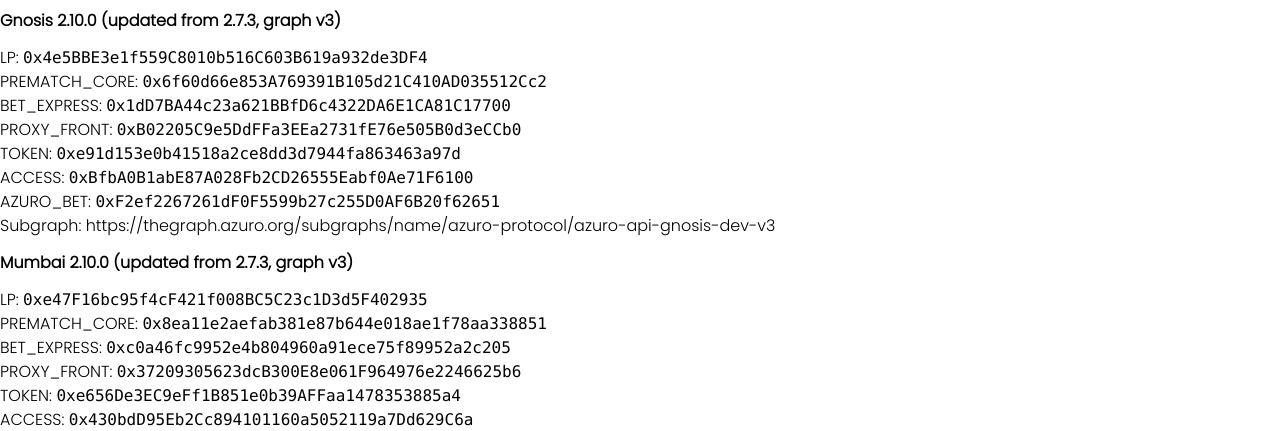
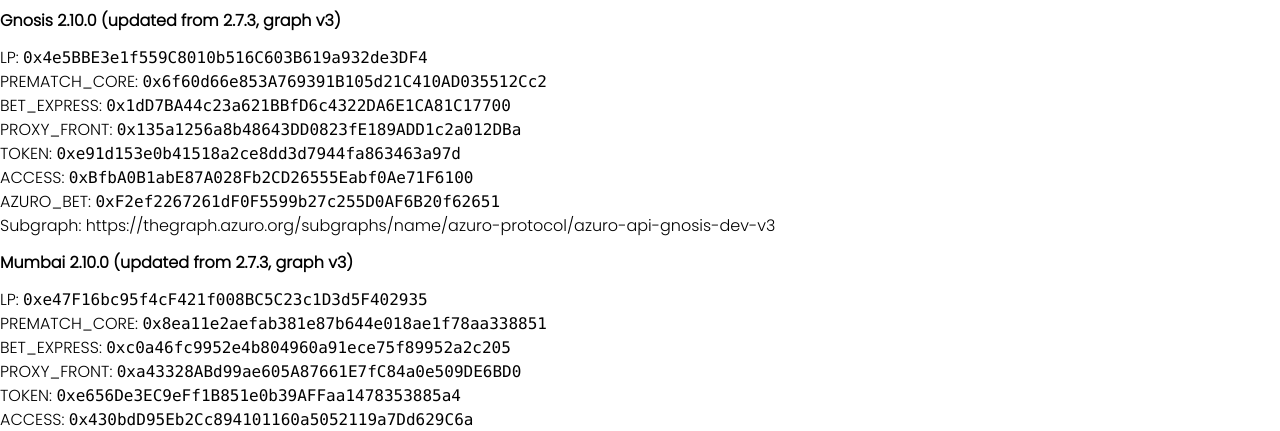
Before and after one commit to Azuro-protocol/gem-docs, a Next.js app: page /hub/releases/4-multi-outcomes-preparation in a window 1280 px wide. Shown: the part 4680-5111 px from the top of the page. Built offline with nearby package versions, Linux system fonts and the light colour scheme.

Commit message:
update proxy-front addresses

```diff
--- a/pages/contracts/deployment-addresses.mdx
+++ b/pages/contracts/deployment-addresses.mdx
@@ -99,7 +99,7 @@ import { ContractsAddresses } from 'components'
         lp: '0xe068Bf88317fA2eb3EAEcBfe1e486d8b2dDe7761',
         prematchCore: '0x0eaa5283990af9ca915b1d82261663d25d039d03',
         expressCore: '0xdab6c085e2a24d3417875ea154c1d0abb5d427f9',
-        proxyFront: '0xB02205C9e5DdFFa3EEa2731fE76e505B0d3eCCb0',
+        proxyFront: '0x135a1256a8b48643DD0823fE189ADD1c2a012DBa',
         betToken: '0xe91D153E0b41518A2Ce8Dd3D7944Fa863463a97d',
         azuroBet: '0xE818aA9A648189aC509D2730fe6824a9D13a8ec7',
         clientCore: '0xFc4910f0E7523063f3640e249Fc0f25542b76899',
@@ -112,7 +112,7 @@ import { ContractsAddresses } from 'components'
         lp: '0xe47F16bc95f4cF421f008BC5C23c1D3d5F402935',
         prematchCore: '0x8ea11e2aefab381e87b644e018ae1f78aa338851',
         expressCore: '0xc0a46fc9952e4b804960a91ece75f89952a2c205',
-        proxyFront: '0x37209305623dcB300E8e061F964976e2246625b6',
+        proxyFront: '0xa43328ABd99ae605A87661E7fC84a0e509DE6BD0',
         betToken: '0xe656De3EC9eFf1B851e0b39AFFaa1478353885a4',
         azuroBet: '0x3C37477122187B511E04F4Bc0F00872F7f5EC2Db',
         clientCore: '0x5Fe90792019Cd8eF972dEF2a9e5CCC72F9B40EF1',
--- a/pages/hub/releases/4-multi-outcomes-preparation.mdx
+++ b/pages/hub/releases/4-multi-outcomes-preparation.mdx
@@ -285,7 +285,7 @@ To accommodate the current implementation, a new version of the Subgraph has bee
     LP: `0x4e5BBE3e1f559C8010b516C603B619a932de3DF4`<br />
     PREMATCH_CORE: `0x6f60d66e853A769391B105d21C410AD035512Cc2`<br />
     BET_EXPRESS: `0x1dD7BA44c23a621BBfD6c4322DA6E1CA81C17700`<br />
-    PROXY_FRONT: `0xB02205C9e5DdFFa3EEa2731fE76e505B0d3eCCb0`<br />
+    PROXY_FRONT: `0x135a1256a8b48643DD0823fE189ADD1c2a012DBa`<br />
     TOKEN: `0xe91d153e0b41518a2ce8dd3d7944fa863463a97d`<br />
     ACCESS: `0xBfbA0B1abE87A028Fb2CD26555Eabf0Ae71F6100`<br />
     AZURO_BET: `0xF2ef2267261dF0F5599b27c255D0AF6B20f62651`<br />
@@ -296,7 +296,7 @@ To accommodate the current implementation, a new version of the Subgraph has bee
     LP: `0xe47F16bc95f4cF421f008BC5C23c1D3d5F402935`<br />
     PREMATCH_CORE: `0x8ea11e2aefab381e87b644e018ae1f78aa338851`<br />
     BET_EXPRESS: `0xc0a46fc9952e4b804960a91ece75f89952a2c205`<br />
-    PROXY_FRONT: `0x37209305623dcB300E8e061F964976e2246625b6`<br />
+    PROXY_FRONT: `0xa43328ABd99ae605A87661E7fC84a0e509DE6BD0`<br />
     TOKEN: `0xe656De3EC9eFf1B851e0b39AFFaa1478353885a4`<br />
     ACCESS: `0x430bdD95Eb2Cc894101160a5052119a7Dd629C6a`<br />
     AZURO_BET: `0xC68c93cE0E9447068eaf08e118D215001F5742bd`<br />
```
